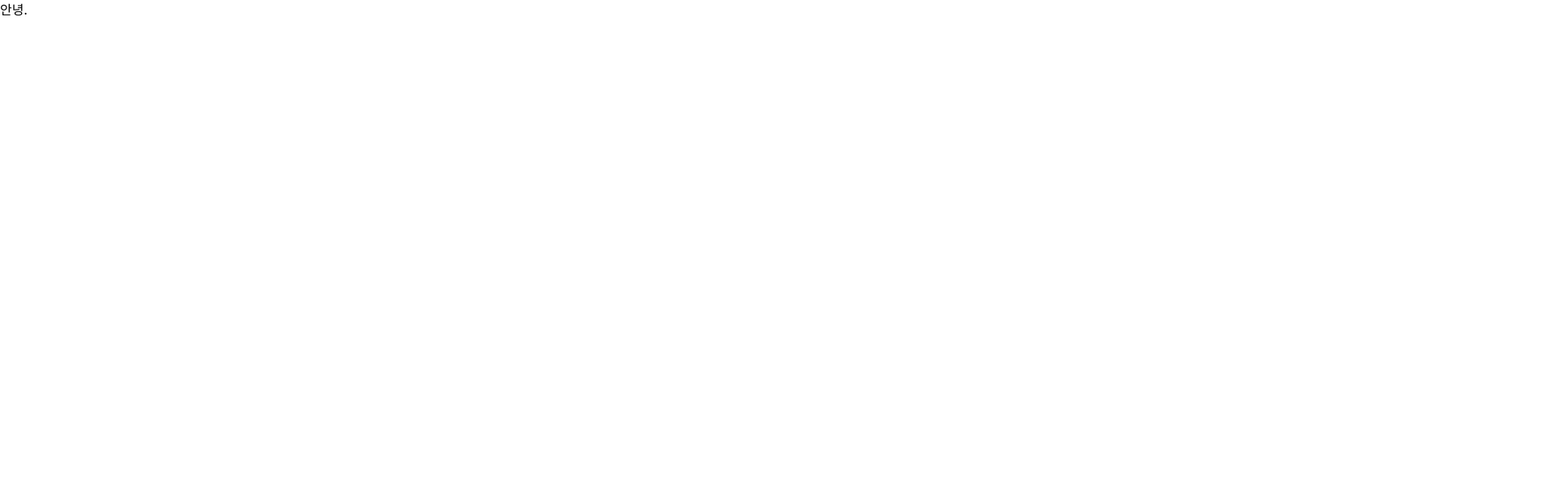
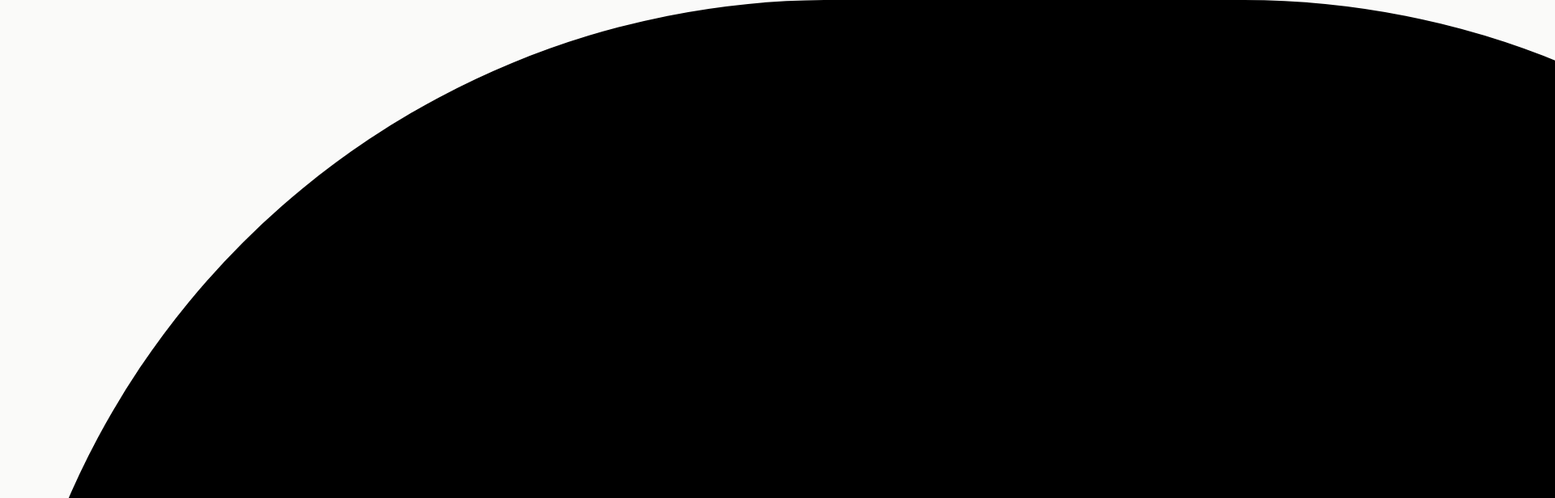
Before and after one commit to jihyunkim-dev/dev-portfolio, a Next.js app in the folder dev-portfolio/: page / in a window 1280 px wide. Shown: the top 616 px of the page at 81% size, 1920 px wide, since content can reach past the window. Built offline with nearby package versions, Linux system fonts and the light colour scheme.

Commit message:
메인 팔레트 지정

```diff
--- a/dev-portfolio/src/app/globals.css
+++ b/dev-portfolio/src/app/globals.css
@@ -55,7 +55,7 @@
 body {
   margin: 0;
   color: rgb(var(--foreground-rgb));
-  background: #ffffff;
+  background: #fafaf9;
 }
 
 @layer utilities {
--- a/dev-portfolio/src/app/page.js
+++ b/dev-portfolio/src/app/page.js
@@ -1,3 +1,6 @@
-export default function Home() {
-  return <div>안녕.</div>;
+import MainServerContainer from "@/containers/Main/MainServerContainer";
+
+export default function Home(props) {
+  const { params } = props;
+  return <MainServerContainer params={params} />;
 }
--- a/dev-portfolio/src/containers/Main/MainClientBlock.js
+++ b/dev-portfolio/src/containers/Main/MainClientBlock.js
@@ -1 +1,44 @@
 "use client";
+
+import { styled, keyframes } from "@mui/material/styles";
+import Grid from "@mui/material/Grid";
+
+const wave = keyframes({});
+
+const FirstWaveBlock = styled("div")({
+  position: "absolute",
+
+  width: "200vw",
+  height: "200vw",
+  borderRadius: "40%",
+  backgroundColor: "#000000",
+});
+
+function FirstWave() {
+  return (
+    <div>
+      <FirstWaveBlock />
+    </div>
+  );
+}
+
+function SecondWave() {
+  return <Grid container></Grid>;
+}
+function ThirdWave() {
+  return <Grid container></Grid>;
+}
+
+export function WaveEffect() {
+  return (
+    <Grid container>
+      <Grid container item>
+        <Grid item>
+          <FirstWave />
+        </Grid>
+      </Grid>
+      <SecondWave />
+      <ThirdWave />
+    </Grid>
+  );
+}
--- a/dev-portfolio/src/containers/Main/MainServerBlock.js
+++ b/dev-portfolio/src/containers/Main/MainServerBlock.js
@@ -1,3 +1,9 @@
+import { WaveEffect } from "./MainClientBlock";
+
 export default function MainServerBlock() {
-  return <div></div>;
+  return (
+    <div className="w-full">
+      <WaveEffect />
+    </div>
+  );
 }
```
Also changed, not shown: dev-portfolio/src/configs/customTheme.js (+11 -11 lines).
